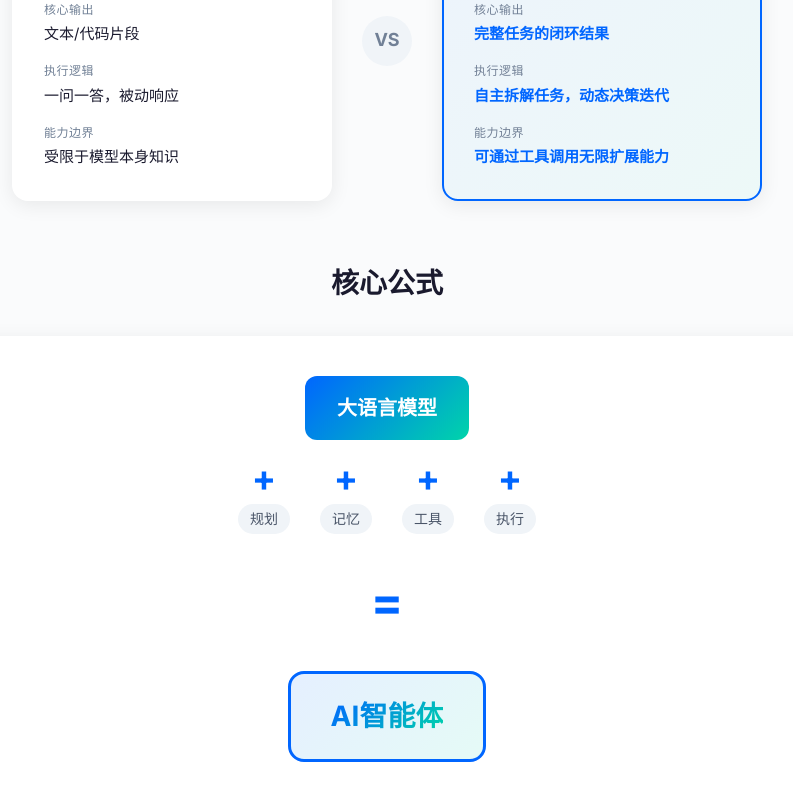
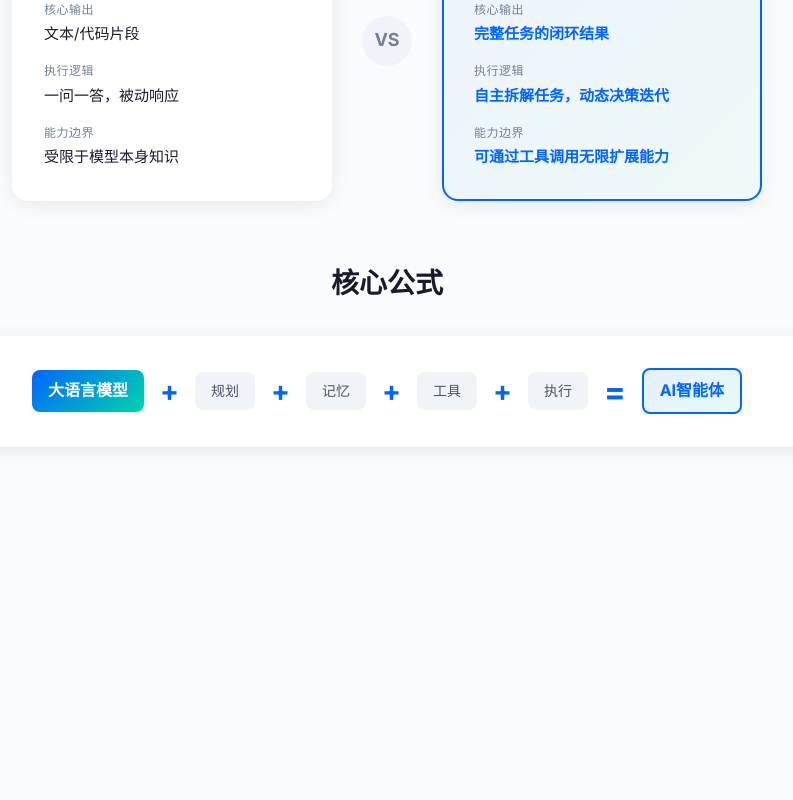
Before and after one commit to weixi5656/ai-agent-presentation, a Vue app: page /#/concept in a window 1280 px wide. Shown: the part 1045-1845 px from the top of the page, without its empty margins (253-1046 px from the left). After the commit the page ends 1652 px from the top, so only its background shows below. Built offline with nearby package versions, Linux system fonts and the light colour scheme.

Commit message:
Formula: single line with highlighted operators

```diff
--- a/src/views/ConceptView.vue
+++ b/src/views/ConceptView.vue
@@ -101,37 +101,21 @@
       </div>
     </div>
 
-    <!-- 核心公式 - 突出运算符 -->
+    <!-- 核心公式 - 一行显示，突出运算符 -->
     <div class="formula-section">
       <h2 class="section-title">核心公式</h2>
-      <div class="formula-visual">
-        <div class="formula-base">
-          <span class="base-text">大语言模型</span>
-        </div>
-        <div class="formula-operations">
-          <div class="op-item">
-            <span class="op-symbol">+</span>
-            <span class="op-name">规划</span>
-          </div>
-          <div class="op-item">
-            <span class="op-symbol">+</span>
-            <span class="op-name">记忆</span>
-          </div>
-          <div class="op-item">
-            <span class="op-symbol">+</span>
-            <span class="op-name">工具</span>
-          </div>
-          <div class="op-item">
-            <span class="op-symbol">+</span>
-            <span class="op-name">执行</span>
-          </div>
-        </div>
-        <div class="formula-equals">
-          <span class="eq-symbol">=</span>
-        </div>
-        <div class="formula-result">
-          <span class="result-text">AI智能体</span>
-        </div>
+      <div class="formula-line">
+        <span class="formula-term base">大语言模型</span>
+        <span class="formula-op">+</span>
+        <span class="formula-term module">规划</span>
+        <span class="formula-op">+</span>
+        <span class="formula-term module">记忆</span>
+        <span class="formula-op">+</span>
+        <span class="formula-term module">工具</span>
+        <span class="formula-op">+</span>
+        <span class="formula-term module">执行</span>
+        <span class="formula-op eq">=</span>
+        <span class="formula-term result">AI智能体</span>
       </div>
     </div>
   </div>
@@ -350,83 +334,57 @@
   justify-content: center;
 }
 
-/* 核心公式 - 突出运算符 */
+/* 核心公式 - 一行显示，突出运算符 */
 .formula-section {
   margin-top: 60px;
 }
 
-.formula-visual {
+.formula-line {
   background: white;
-  border-radius: 20px;
-  padding: 40px;
+  border-radius: 16px;
+  padding: 30px 40px;
   box-shadow: 0 4px 20px rgba(0, 0, 0, 0.08);
   display: flex;
-  flex-direction: column;
   align-items: center;
-  gap: 20px;
+  justify-content: center;
+  gap: 12px;
+  flex-wrap: wrap;
 }
 
-.formula-base {
+.formula-term {
+  font-size: 16px;
+  padding: 8px 16px;
+  border-radius: 8px;
+}
+
+.formula-term.base {
   background: linear-gradient(135deg, var(--primary), var(--secondary));
   color: white;
-  padding: 16px 32px;
-  border-radius: 12px;
-  font-size: 20px;
   font-weight: 600;
 }
 
-.formula-operations {
-  display: flex;
-  gap: 30px;
-  flex-wrap: wrap;
-  justify-content: center;
+.formula-term.module {
+  background: var(--bg-tertiary);
+  color: var(--text-secondary);
+  font-size: 14px;
 }
 
-.op-item {
-  display: flex;
-  flex-direction: column;
-  align-items: center;
-  gap: 8px;
+.formula-term.result {
+  background: linear-gradient(135deg, rgba(0, 102, 255, 0.1), rgba(0, 212, 170, 0.1));
+  border: 2px solid var(--primary);
+  color: var(--primary);
+  font-weight: 700;
 }
 
-.op-symbol {
-  font-size: 36px;
+.formula-op {
+  font-size: 28px;
   font-weight: 700;
   color: var(--primary);
-  line-height: 1;
+  padding: 0 4px;
 }
 
-.op-name {
-  font-size: 14px;
-  color: var(--text-secondary);
-  background: var(--bg-tertiary);
-  padding: 4px 12px;
-  border-radius: 20px;
-}
-
-.formula-equals {
-  margin: 10px 0;
-}
-
-.eq-symbol {
-  font-size: 48px;
-  font-weight: 700;
-  color: var(--primary);
-}
-
-.formula-result {
-  background: linear-gradient(135deg, rgba(0, 102, 255, 0.1), rgba(0, 212, 170, 0.1));
-  border: 3px solid var(--primary);
-  padding: 20px 40px;
-  border-radius: 16px;
-}
-
-.result-text {
-  font-size: 28px;
-  font-weight: 700;
-  background: linear-gradient(135deg, var(--primary), var(--secondary));
-  -webkit-background-clip: text;
-  -webkit-text-fill-color: transparent;
+.formula-op.eq {
+  font-size: 32px;
 }
 
 @media (max-width: 768px) {
```
